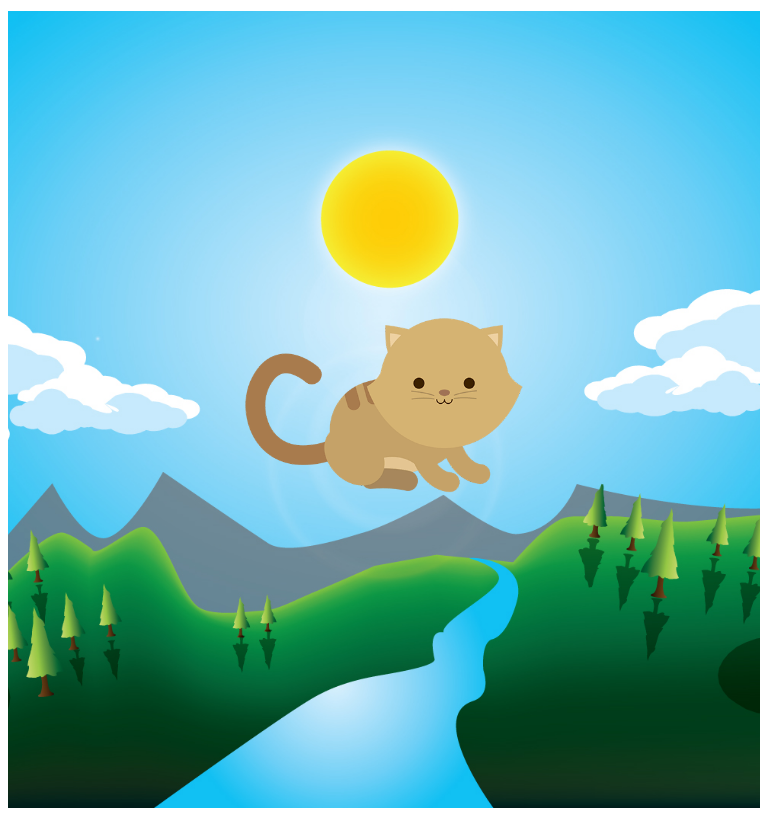
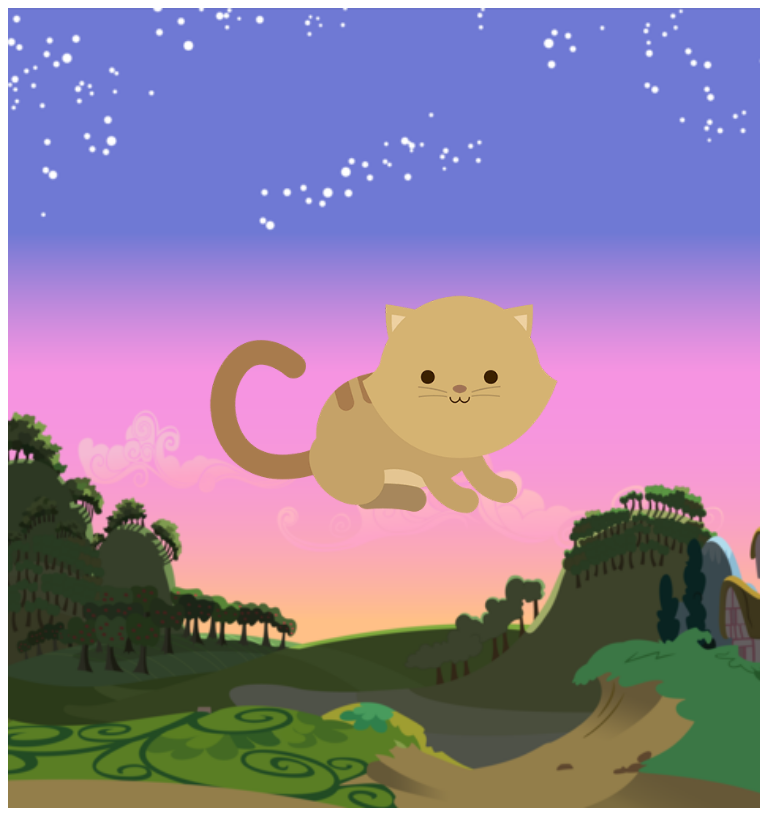
Before and after one commit to rodyrobles/responsiveKitten, a plain HTML site: page index.html in a window 768 px wide. Drawn offline with Linux system fonts and the light colour scheme.

Commit message:
added images for breakpoint 668px

```diff
--- a/css/main.css
+++ b/css/main.css
@@ -15,6 +15,38 @@
   background-position: center center; /*more responsive*/
   background-repeat: no-repeat;
   background-size: contain; /*complete image*/
-  width: 40%;
+  width: 50%;
   height: 50%; /*if not, hidden*/
 }
+
+
+
+@media (min-width: 668px) and (max-width: 967px){
+  .mainContainer {
+    background-image: url(../img/dawn.png);
+    background-position: center center; /*more responsive*/
+    background-repeat: no-repeat;
+    background-size: cover;
+    width: 100%;
+    height: 800px; /*to see full background*/
+    display: flex;
+    justify-content: center;
+    align-items: center;
+  }
+
+  @media (min-width: 668px) and (max-width: 967px){
+  .kitten {
+    background-image: url(../img/kitten-medium.png);
+    background-position: center center; /*more responsive*/
+    background-repeat: no-repeat;
+    background-size: contain; /*complete image*/
+    width: 50%;
+    height: 50%; /*if not, hidden*/
+  }
+
+
+
+
+@media (min-width: 537px) and (max-width: 667px){
+
+@media (min-width: 394px) and (max-width: 536px){
```
